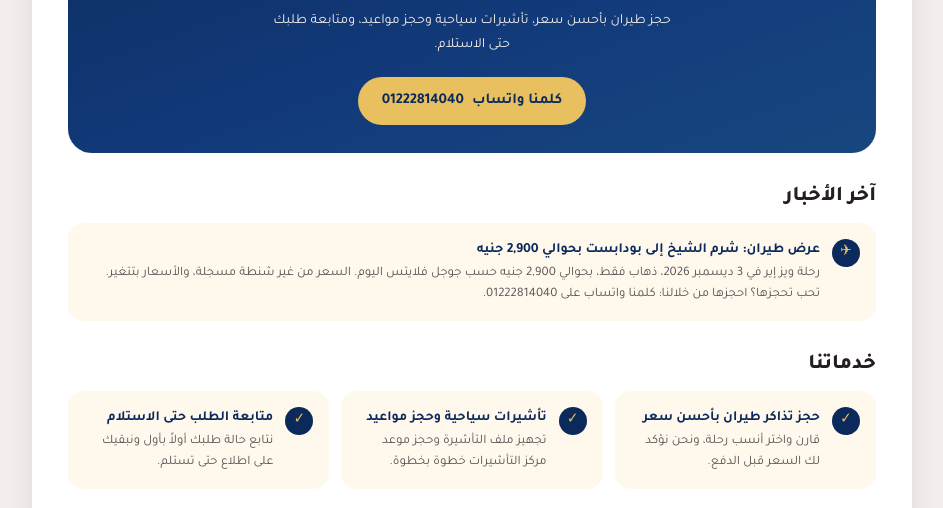
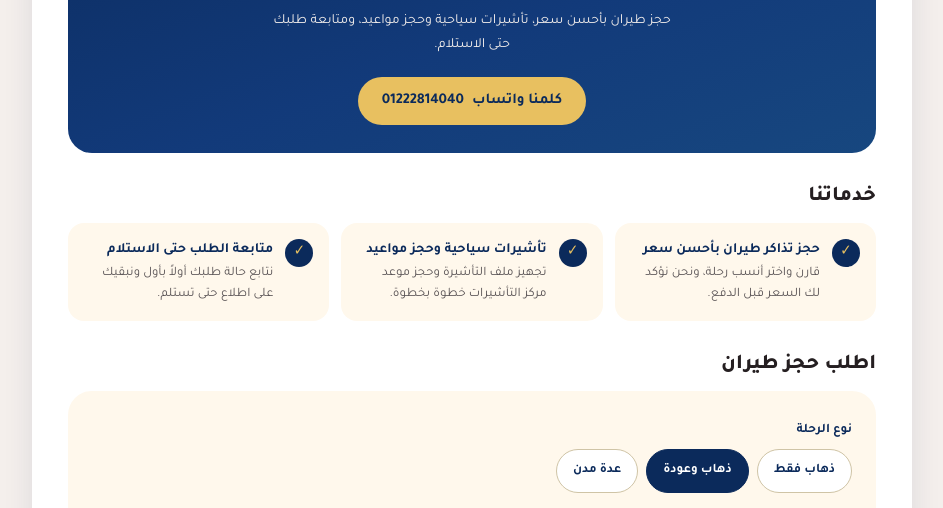
Before and after one commit to mgetravel/mgetravel.github.io, a plain HTML site: page index.html in a window 1280 px wide. Shown: the part 255-763 px from the top of the page, without its empty margins (168-1111 px from the left). Drawn offline with Linux system fonts and the light colour scheme.

Commit message:
Remove unverified news item (keep corrected video 2 link)

```diff
--- a/index.html
+++ b/index.html
@@ -121,11 +121,6 @@ footer { margin-top: 32px; padding-top: 16px; border-top: 1px solid var(--hairli
   <p class="hero-tag">حجز طيران بأحسن سعر، تأشيرات سياحية وحجز مواعيد، ومتابعة طلبك حتى الاستلام.</p>
   <a class="btn btn-gold" href="https://wa.me/201222814040" target="_blank" rel="noreferrer">كلمنا واتساب <bdi>01222814040</bdi></a>
 </header>
-
-<section>
-  <h2 class="sec-title">آخر الأخبار</h2>
-  <div class="service"><span class="service-check">✈</span><div><div class="service-title">عرض طيران: شرم الشيخ إلى بودابست بحوالي 2,900 جنيه</div><div class="service-detail">رحلة ويز إير في 3 ديسمبر 2026، ذهاب فقط، بحوالي 2,900 جنيه حسب جوجل فلايتس اليوم. السعر من غير شنطة مسجلة، والأسعار بتتغير. تحب تحجزها؟ احجزها من خلالنا: كلمنا واتساب على <bdi>01222814040</bdi>.</div></div></div>
-</section>
 
 <section>
   <h2 class="sec-title">خدماتنا</h2>
```
